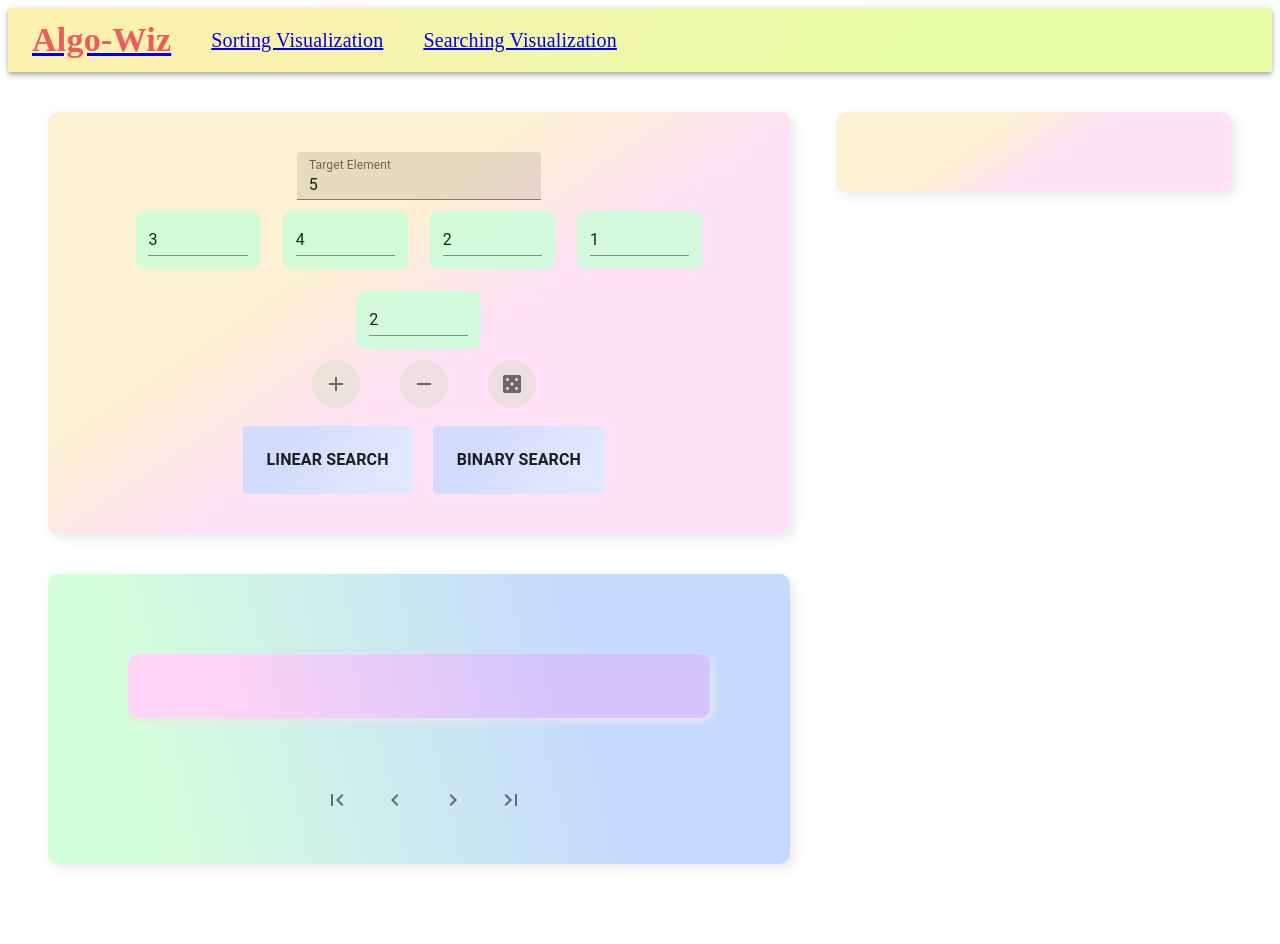
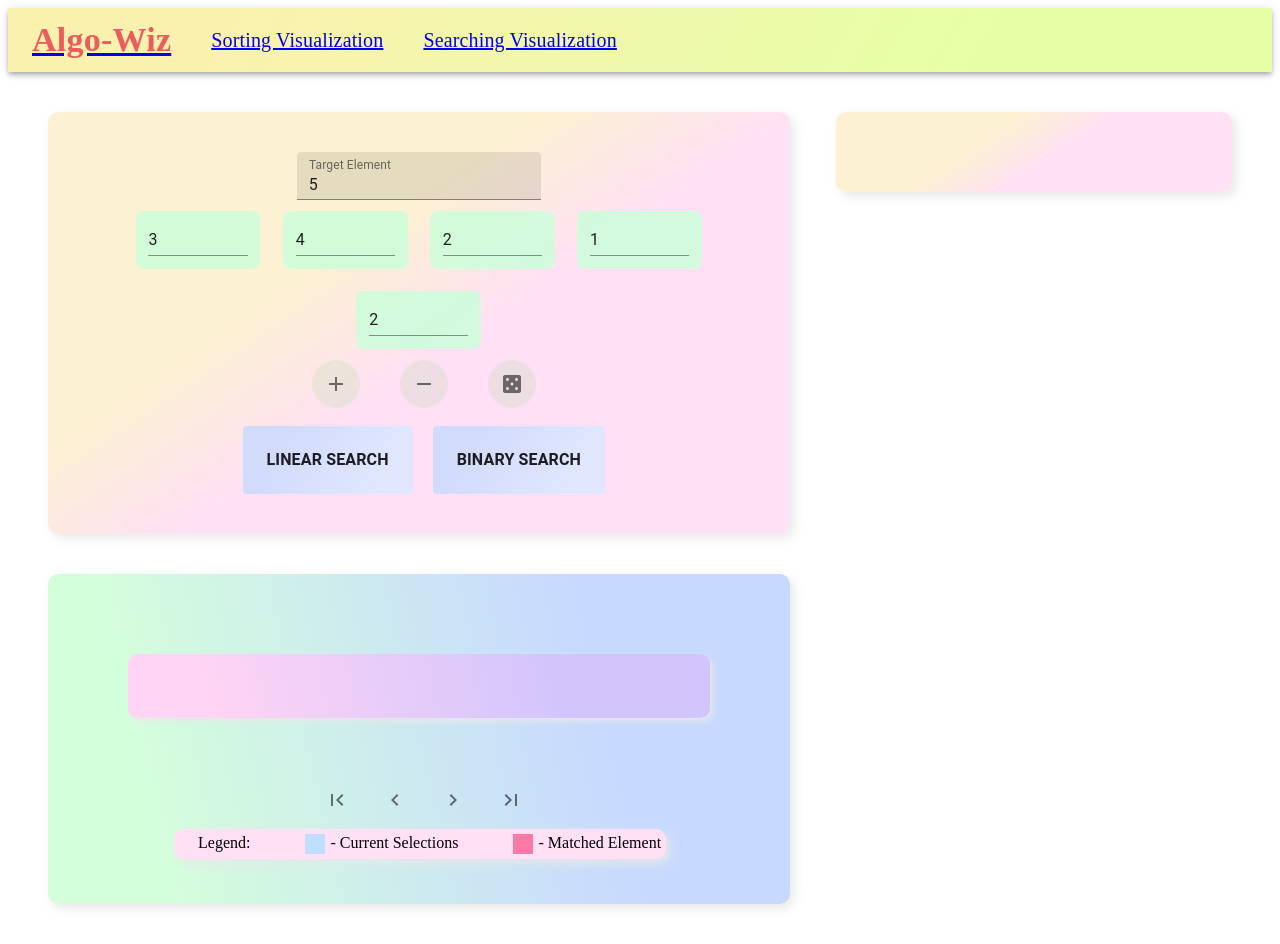
Before and after one commit to DarkLegend360/AlgoWiz, a Next.js app: page /searching in a window 1280 px wide. Before the commit the page ends 904 px from the top, so only its background shows below. Built offline with nearby package versions, Linux system fonts and the light colour scheme.

Commit message:
Legends Added

```diff
--- a/algorithms/search/binary.js
+++ b/algorithms/search/binary.js
@@ -30,9 +30,9 @@ export default function linearSearch(arr, target) {
         console.log(middleIdx);
         if(arr[middleIdx].Value==target) {
             let temp = makeCopy(arr);
-            temp[leftIdx].Color="#fd79a8";
-            temp[rightIdx].Color="#fd79a8";
-            temp[middleIdx].Color = "#55efc4";
+            temp[leftIdx].Color="#c0deff";
+            temp[rightIdx].Color="#c0deff";
+            temp[middleIdx].Color = "#fd79a8";
             result.push({
                 list:temp,
                 why:`${arr[middleIdx].Value} == ${target}, Matched!`
@@ -40,8 +40,8 @@ export default function linearSearch(arr, target) {
             break;
         } else if(arr[middleIdx].Value>target) {
             let temp = makeCopy(arr);
-            temp[leftIdx].Color="#fd79a8";
-            temp[rightIdx].Color="#fd79a8";
+            temp[leftIdx].Color="#c0deff";
+            temp[rightIdx].Color="#c0deff";
             temp[middleIdx].Color = "#55efc4";
             result.push({
                 list:temp,
@@ -50,8 +50,8 @@ export default function linearSearch(arr, target) {
             rightIdx=middleIdx-1;
         } else {
             let temp = makeCopy(arr);
-            temp[leftIdx].Color="#fd79a8";
-            temp[rightIdx].Color="#fd79a8";
+            temp[leftIdx].Color="#c0deff";
+            temp[rightIdx].Color="#c0deff";
             temp[middleIdx].Color = "#55efc4";
             result.push({
                 list:temp,
--- a/algorithms/search/linear.js
+++ b/algorithms/search/linear.js
@@ -25,8 +25,8 @@ export default function linearSearch(arr, target) {
 
     for(var i=0;i<arr.length;i++) {
         if(arr[i].Value==target) {
+            arr[i].Color = "#fd79a8";
             let temp = makeCopy(arr);
-            temp[i].Color = "#fd79a8";
             result.push({
                 list:temp,
                 why:`${arr[i].Value} == ${target}, Matched!`
--- a/pages/searching.tsx
+++ b/pages/searching.tsx
@@ -27,6 +27,7 @@ export default function SearchPage() {
     const [current, setCurrent] = useState([]);
     const [why, setWhy] = useState("");
     const [code, setCode] = useState([]);
+    const [isBinary, setBinary] = useState(false);
 
     useEffect(() => {
         setCurrent(iter.current.list);
@@ -41,9 +42,44 @@ export default function SearchPage() {
         };
     }
 
+    function Legends(props) {
+        return (
+            <div style={{ display: "flex", flexDirection: "row", justifyContent: "space-between",}} className={styles.legendInfo}>
+                    <div>Legend:</div>
+                    <div style={{display:"flex",flexDirection: "row",}}>
+                    <div style={{backgroundColor:"#c0deff",height:"20px",width:"20px",marginRight:"5px"}} />
+                    - Current Selections</div>
+                    {
+                    isBinary?<div style={{display:"flex",flexDirection: "row",}}>
+                    <div style={{backgroundColor:"#55efc4",height:"20px",width:"20px",marginRight:"5px"}} />
+                    - Middle Element</div>:null
+                    }
+                    <div style={{display:"flex",flexDirection: "row",}}>
+                    <div style={{backgroundColor:"#fd79a8",height:"20px",width:"20px",marginRight:"5px"}} />
+                    - Matched Element</div>
+            </div>
+        );
+    }
+    function CodeHighlighter() {
+        return (
+            <div className={styles.codeInputDiv}>
+            {
+                code?code.map(item=> (
+                        <div className={styles.codeTextStyle}>
+                            <Typography className={styles.sortButtonText}>
+                                <b>{item}</b>
+                            </Typography>
+                        </div>
+                    )
+                ):null
+            }
+        </div>
+        )
+    }
+
     function fetchResult(name) {
         var result = [];
-        setTarget(5);
+        setBinary(false);
         if(name=="linear"){
             result = linearSearch(items, target);
             setCode(linearSearchCode);
@@ -51,6 +87,7 @@ export default function SearchPage() {
         else if(name=="binary"){
             result = binarySearch(items, target);
             setCode(binarySearchCode);
+            setBinary(true);
         }
         console.log(result);
 
@@ -141,20 +178,10 @@ export default function SearchPage() {
                     </IconButton>
                 </Tooltip>
             </div>
+            <Legends />
         </div>
         </div>
-        <div className={styles.codeInputDiv}>
-            {
-                code?code.map(item=> (
-                        <div className={styles.codeTextStyle}>
-                            <Typography className={styles.sortButtonText}>
-                                <b>{item}</b>
-                            </Typography>
-                        </div>
-                    )
-                ):null
-            }
-        </div>
+        <CodeHighlighter />
         <br/>
         <br/>
     </div>;
--- a/styles/sort.module.scss
+++ b/styles/sort.module.scss
@@ -19,6 +19,18 @@
   text-align: center;
   padding: 2.5rem;
   margin: 2.5rem;
+}
+
+.legendInfo {
+  background: #ffe0f5;
+  border-radius: 10px 10px 10px 10px;
+  box-shadow: 4px 4px 12px #e8e8e8;
+  text-align: center;
+  margin: 5px;
+  padding: 5px;
+  width: 70%;
+  margin-left: 13%;
+  padding-left: 1.5rem;
 }
 
 .codeInputDiv {
```
Also changed, not shown: pages/sorting.tsx (+24 -1 lines).
